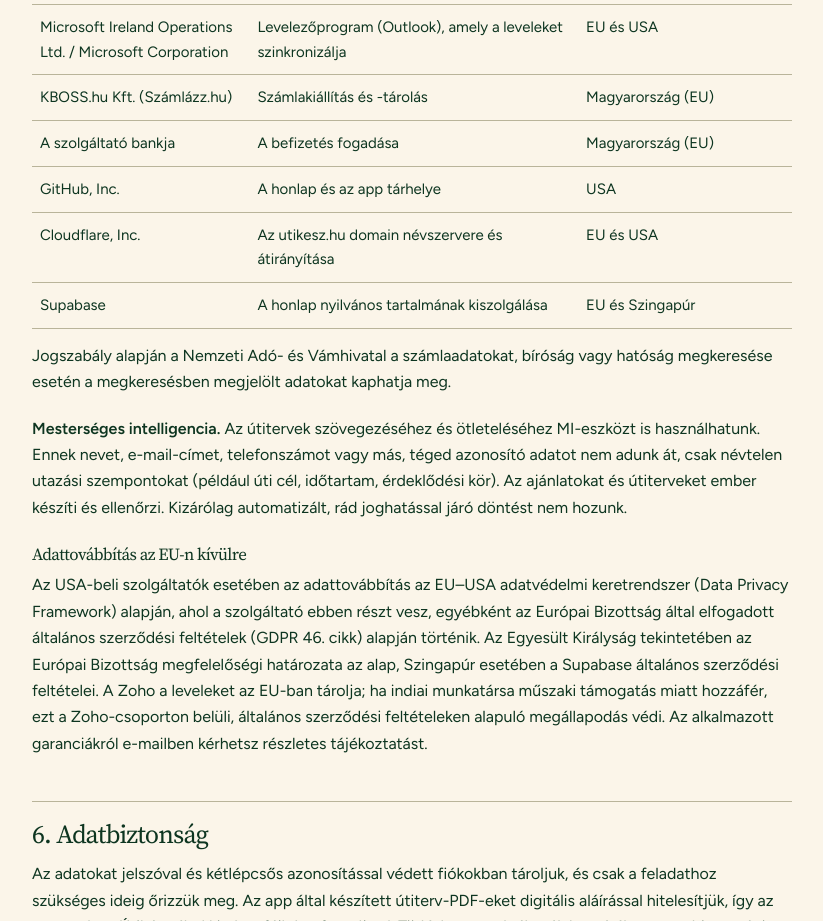
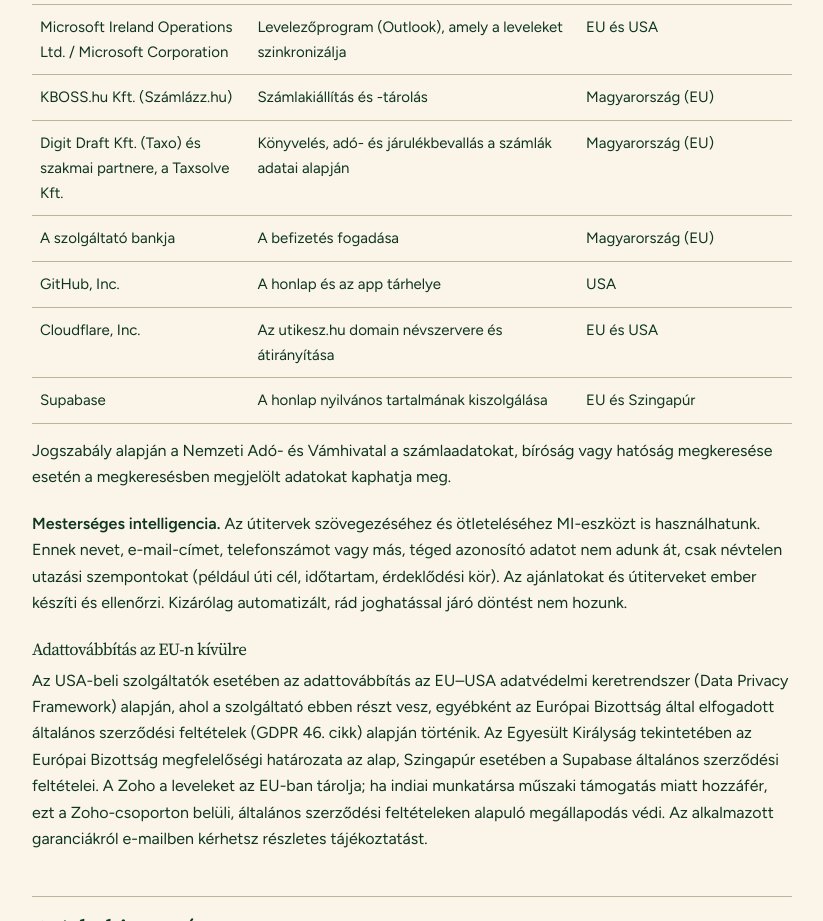
Before and after one commit to greativo13/utikesz-app, a plain HTML site: page adatvedelem.html in a window 1280 px wide. Shown: the part 5580-6501 px from the top of the page, without its empty margins (228-1051 px from the left). Drawn offline with Linux system fonts and the light colour scheme.

Commit message:
Adatkezelési tájékoztató (nov. 26-tól): Taxo (Digit Draft Kft., Taxsolve Kft.) könyvelőként adatfeldolgozó
Co-Authored-By: Claude Opus 5.5 <noreply@anthropic.com>

```diff
--- a/adatvedelem.html
+++ b/adatvedelem.html
@@ -127,6 +127,7 @@ Az űrlapot és a leveleket a MailerLite szolgáltatásával kezeljük. A Mailer
 <tr><td>Google LLC / Google Ireland Ltd.</td><td>Korábbi levelezés (Gmail), fájltárolás és az ajánlatkészítő adatainak szinkronizálása (Google Drive)</td><td>EU és USA</td></tr>
 <tr><td>Microsoft Ireland Operations Ltd. / Microsoft Corporation</td><td>Levelezőprogram (Outlook), amely a leveleket szinkronizálja</td><td>EU és USA</td></tr>
 <tr><td>KBOSS.hu Kft. (Számlázz.hu)</td><td>Számlakiállítás és -tárolás</td><td>Magyarország (EU)</td></tr>
+<tr><td>Digit Draft Kft. (Taxo) és szakmai partnere, a Taxsolve Kft.</td><td>Könyvelés, adó- és járulékbevallás a számlák adatai alapján</td><td>Magyarország (EU)</td></tr>
 <tr><td>A szolgáltató bankja</td><td>A befizetés fogadása</td><td>Magyarország (EU)</td></tr>
 <tr><td>GitHub, Inc.</td><td>A honlap és az app tárhelye</td><td>USA</td></tr>
 <tr><td>Cloudflare, Inc.</td><td>Az utikesz.hu domain névszervere és átirányítása</td><td>EU és USA</td></tr>
```
